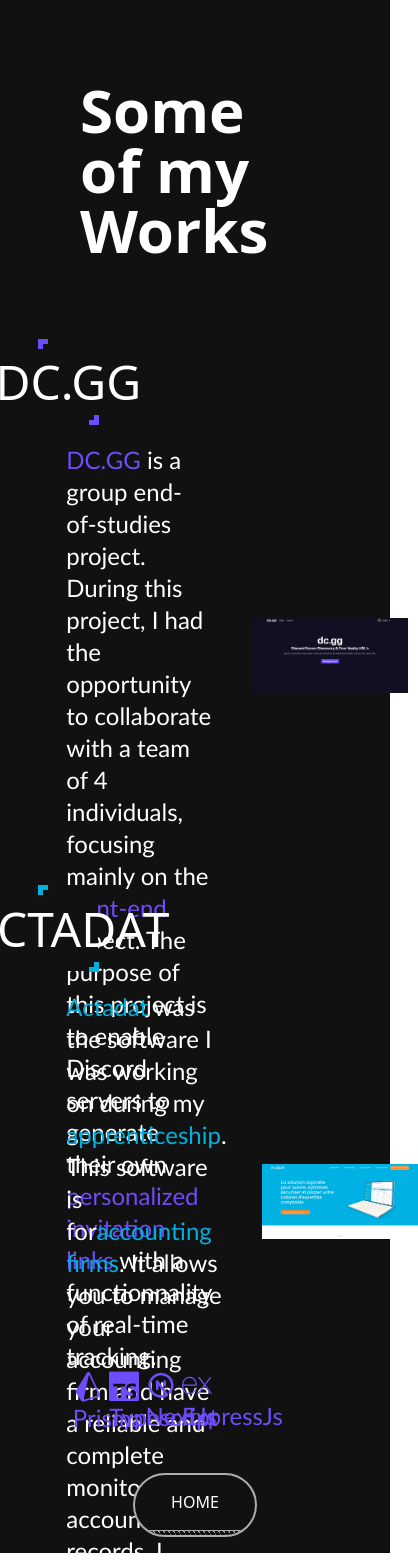
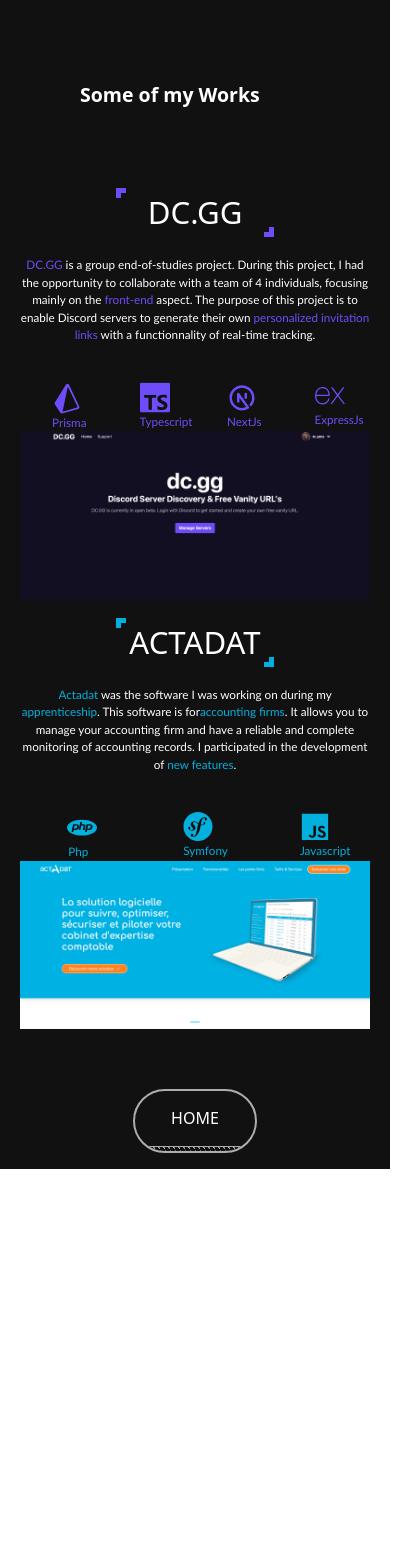
Before and after one commit to M-ams/Portfolio, a Next.js app: page /projects/projects in a window 390 px wide. Shown: the top 1568 px of the page, 418 px wide, since content can reach past the window. After the commit the page ends 1169 px from the top, so only its background shows below. Built offline with nearby package versions, Linux system fonts and the light colour scheme.

Commit message:
responsive project page

```diff
--- a/pages/projects/projects.tsx
+++ b/pages/projects/projects.tsx
@@ -8,30 +8,29 @@
 import { SiPhp } from "react-icons/si";
 import { IoLogoJavascript } from "react-icons/io5";
 
-
 function Projects() {
   return (
     <div className="bg-[#121111] min-h-screen flex flex-col">
       <div className="">
-        <p className="text-white text-6xl m-20 font-bold cssanimation sequence fadeInBottom">
+        <p className="text-white text-[3vw] xs:text-[5vw] md:text-center m-20 font-bold cssanimation sequence fadeInBottom">
           Some of my Works
         </p>
       </div>
 
       <div className="flex flex-col">
-        <div className="divdcgg gg">
+        <div className="divdcgg gg xs:text-center xs:w-[40vw] xs:m-auto xs:item-center md:w-[40vw] md:m-auto">
           <Link
             href="https://dc.gg"
-            className="text-white text-5xl ml-[10vw] sparkle u-hover--sparkle dcgg items-center justify-center flex w-[15Vw] h-[10vh]"
+            className="text-white text-[3vw] xs:text-[8vw] xl:ml-[10vw] lg:ml-[10vw] 2xl:ml-[10vw] dcgg items-center justify-center flex 2xl:w-[15Vw] xl:w-[15Vw] xl:h-[10vh] 2xl:h-[10vh] lg:w-[15Vw] lg:h-[10vh]"
             target="_blank"
           >
             DC.GG
           </Link>
         </div>
 
-        <div className="flex h-[50vh]  ml-[17vw] m-5 ">
-          <div className="flex flex-col text-2xl font-normal w-[40vw] text-center gg2 optima ">
-            <div className="dcggtext text-white  m-auto text-left">
+        <div className=" 2xl:flex 2xl:h-[50vh] 2xl:ml-[17vw] xl:flex xl:h-[50vh] xl:ml-[17vw] lg:flex lg:h-[50vh] lg:ml-[17vw] m-5 xs:flex-col xs:text-center md:flex-col md:justify-center  ">
+          <div className="xl:flex xl:flex-col 2xl:flex 2xl:flex-col xs:flex-col xl:text-[2vw] 2xl:text-[2vw] lg:flex lg:flex-col lg:text-[2vw] xs:text-[3vw] font-normal xl:w-[40vw] 2xl:w-[40vw] text-center gg2 optima ">
+            <div className="dcggtext text-white  m-auto 2xl:text-left xl:text-left lg:text-left">
               <span className="dark-purple">DC.GG</span> is a group
               end-of-studies project. During this project, I had the opportunity
               to collaborate with a team of 4 individuals, focusing mainly on
@@ -41,21 +40,21 @@
               <span className="dark-purple">personalized invitation links</span>{" "}
               with a functionnality of real-time tracking.
             </div>
-            <span className="dark-purple mb-10 flex dark-purple">
+            <span className="dark-purple xl:mb-10 lg:mb-10 flex dark-purple xs:mt-10">
               <div className=" flex flex-col m-auto  w-[6vw] float1">
-                <SiPrisma className="text-3xl m-auto" />
+                <SiPrisma className="text-3xl m-auto 2xl:text-[4vw]" />
                 <div className="m-auto">Prisma</div>
               </div>
               <div className="flex flex-col m-auto  w-[6vw] float4">
-                <SiTypescript className="text-3xl m-auto" />
+                <SiTypescript className="text-3xl m-auto 2xl:text-[4vw]" />
                 <div className="m-auto">Typescript</div>
               </div>
               <div className="flex flex-col m-auto  w-[6vw] float2">
-                <TbBrandNextjs className="text-3xl m-auto" />
+                <TbBrandNextjs className="text-3xl m-auto 2xl:text-[4vw]"  />
                 <div className="m-auto">NextJs</div>
               </div>
               <div className="flex flex-col m-auto  w-[6vw] float5">
-                <SiExpress className="text-3xl m-auto" />
+                <SiExpress className="text-3xl m-auto 2xl:text-[4vw]" />
                 <div className="m-auto">ExpressJs</div>
               </div>
             </span>
@@ -65,42 +64,45 @@
             width={400}
             alt="dcgg"
             src="/assets/images/dcgg.png"
-            className="ml-10 m-auto w-[40vw] gg3"
+            className="2xl:ml-10 2xl:m-auto 2xl:w-[40vw] xl:ml-10 xl:m-auto xl:w-[40vw] lg:ml-10 lg:m-auto lg:w-[40vw] md:m-auto md:mt-10 gg3"
           />
         </div>
       </div>
 
       <div className="flex flex-col">
-        <div className="gg">
+        <div className="gg xs:text-center xs:w-[40vw] xs:m-auto xs:item-center md:w-[40vw] md:m-auto">
           <Link
             href="https://www.actadat.fr"
-            className="text-white text-5xl ml-[10vw] sparkle u-hover--sparkle actadat items-center justify-center flex w-[15Vw] h-[10vh]"
+            className="text-white text-[3vw] xs:text-[8vw] xl:ml-[10vw] lg:ml-[10vw] 2xl:ml-[10vw] actadat items-center justify-center flex 2xl:w-[15Vw] xl:w-[15Vw] xl:h-[10vh] 2xl:h-[10vh] lg:w-[15Vw] lg:h-[10vh]"
             target="_blank"
           >
             ACTADAT
           </Link>
         </div>
 
-        <div className="flex h-[50vh]  ml-[17vw] m-5 ">
-          <div className="flex flex-col text-2xl font-normal w-[40vw] text-center gg2 optima ">
-            <div className="dcggtext text-white  m-auto text-left">
-              <span className="actcolor">Actadat</span> was the software I
-              was working on during my <span className="actcolor">apprenticeship</span>. This software is for
-              <span className="actcolor">accounting firms</span>. It allows you to manage your accounting firm and
-              have a reliable and complete monitoring of accounting records. I
-              participated in the development of <span className="actcolor">new features</span>.
+        <div className="2xl:flex 2xl:h-[50vh] 2xl:ml-[17vw] xl:flex xl:h-[50vh] xl:ml-[17vw] lg:flex lg:h-[50vh] lg:ml-[17vw] m-5 xs:flex-col xs:text-center md:flex-col md:justify-center ">
+          <div className="xl:flex xl:flex-col 2xl:flex 2xl:flex-col xs:flex-col xl:text-[2vw] 2xl:text-[2vw] lg:flex lg:flex-col lg:text-[2vw] xs:text-[3vw] font-normal xl:w-[40vw] 2xl:w-[40vw] text-center gg2 optima  ">
+            <div className="dcggtext text-white  m-auto 2xl:text-left xl:text-left lg:text-left">
+              <span className="actcolor">Actadat</span> was the software I was
+              working on during my{" "}
+              <span className="actcolor">apprenticeship</span>. This software is
+              for
+              <span className="actcolor">accounting firms</span>. It allows you
+              to manage your accounting firm and have a reliable and complete
+              monitoring of accounting records. I participated in the
+              development of <span className="actcolor">new features</span>.
             </div>
-            <span className="dark-purple mb-10 flex actcolor">
-              <div className=" flex flex-col m-auto  w-[6vw] float1">
-                <SiPhp className="text-3xl m-auto" />
+            <span className="dark-purple xl:mb-10 lg:mb-10 flex actcolor xs:mt-10">
+              <div className=" flex flex-col m-auto  w-[6vw] float1 ">
+                <SiPhp className="text-3xl m-auto 2xl:text-[4vw]" />
                 <div className="m-auto">Php</div>
               </div>
               <div className="flex flex-col m-auto  w-[6vw] float4">
-                <FaSymfony className="text-3xl m-auto" />
+                <FaSymfony className="text-3xl m-auto 2xl:text-[4vw]" />
                 <div className="m-auto">Symfony</div>
               </div>
               <div className="flex flex-col m-auto  w-[6vw] float2">
-                <IoLogoJavascript className="text-3xl m-auto" />
+                <IoLogoJavascript className="text-3xl m-auto 2xl:text-[4vw]" />
                 <div className="m-auto">Javascript</div>
               </div>
             </span>
@@ -110,7 +112,7 @@
             width={400}
             alt="dcgg"
             src="/assets/images/actadat.png"
-            className="ml-10 m-auto w-[40vw] gg3"
+            className="2xl:ml-10 2xl:m-auto 2xl:w-[40vw] xl:ml-10 xl:m-auto xl:w-[40vw] lg:ml-10 lg:m-auto lg:w-[40vw] md:m-auto md:mt-10 gg3"
           />
         </div>
       </div>
```
